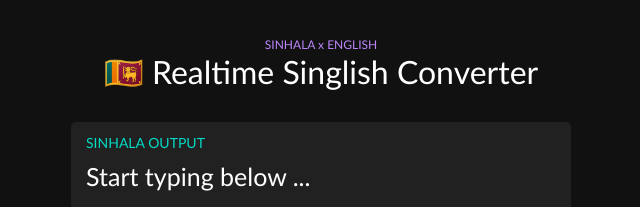
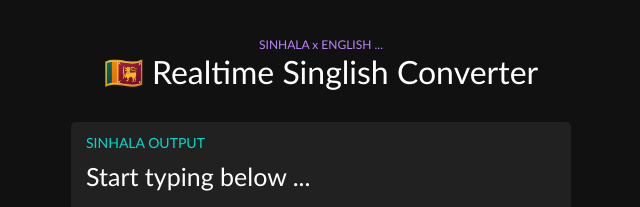
Before and after one commit to notnavindu/realtime-singlish, a plain HTML site: page index.html in a window 1280 px wide. Shown: the top 207 px of the page, 319-959 px from the left. Drawn offline with Linux system fonts and the light colour scheme.

Commit message:
SWs are a pain in the a

```diff
--- a/index.html
+++ b/index.html
@@ -43,7 +43,7 @@
 
 <body>
     <div class="titles">
-        <span class="small-title">SINHALA x ENGLISH</span><br>
+        <span class="small-title">SINHALA x ENGLISH ...</span><br>
         <span class="main-title"> 🇱🇰 Realtime Singlish Converter</span>
     </div>
     <!-- Output area-->
```
